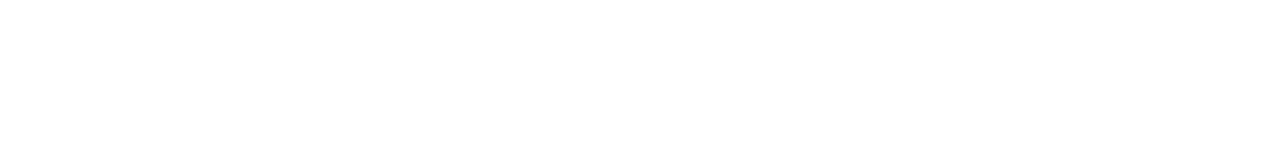
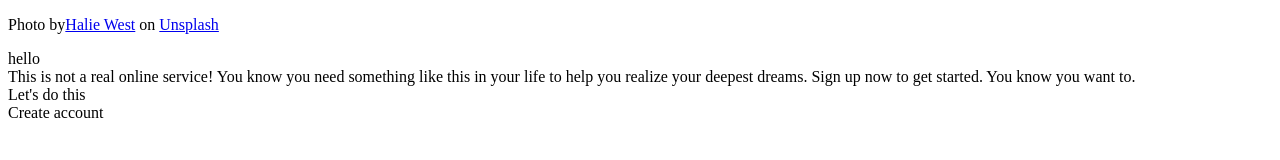
Before and after one commit to JasonOCat/TOP-form, a plain HTML site: page index.html in a window 1280 px wide. Drawn offline with Linux system fonts and the light colour scheme.

```diff
--- a/index.html
+++ b/index.html
@@ -10,5 +10,26 @@
 </head>
 <body>
 
+    <div id="main-container">
+        <header>
+            <p>
+                Photo by<a href="#">Halie West</a>
+                on
+                <a href="#">Unsplash</a>
+            </p>
+        </header>
+        <main>
+            hello
+            <div id="intro">
+                This is not a real online service! You know you need something like this in your life to help you realize your deepest dreams. Sign up now to get started. You know you want to.
+            </div>
+            <div id="form">
+                Let's do this
+            </div>
+            <div id="login">
+                Create account
+            </div>
+        </main>
+    </div>
 </body>
 </html>
```
